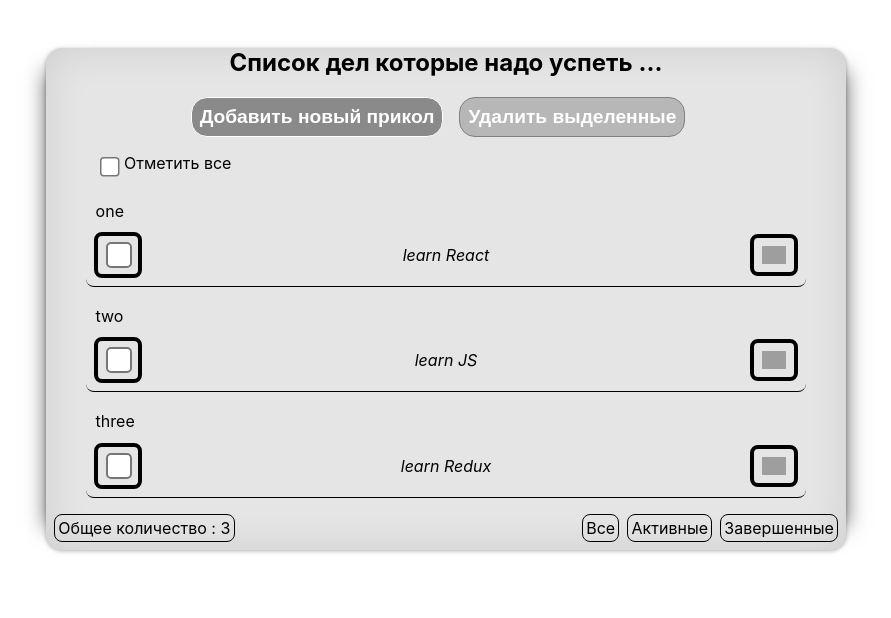
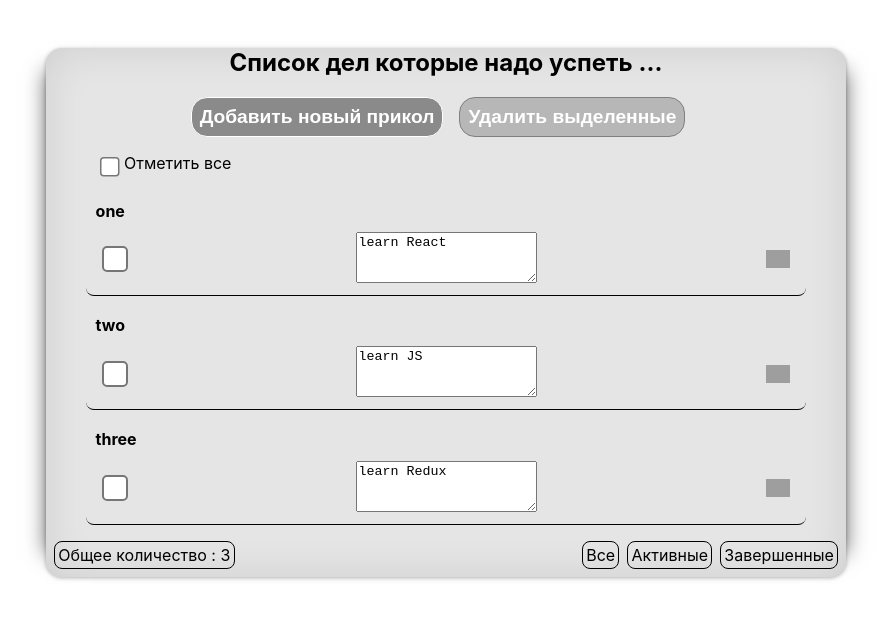
Before and after one commit to Sphinx7777/Test, a React (Create React App) app: page / in a window 1280 px wide. Both pictures are taken after a click on the element 967 px from the left and 254 px from the top of the page. Shown: the top 618 px of the page, without its empty margins (194-1085 px from the left). Built offline with nearby package versions, Linux system fonts and the light colour scheme; grey boxes are pictures that could not be loaded.

Commit message:
Refactoring

```diff
--- a/package.json
+++ b/package.json
@@ -5,6 +5,7 @@
 	"dependencies": {
 		"axios": "^0.19.0",
 		"node-sass": "^4.12.0",
+		"npm": "^6.11.3",
 		"react": "^16.9.0",
 		"react-dom": "^16.9.0",
 		"react-redux": "^7.1.1",
--- a/src/FormComponents/Input.js
+++ b/src/FormComponents/Input.js
@@ -10,13 +10,11 @@ let {input, label, type, autoFocus, typeComponent, cols, rows ,meta: { touched,
 	<div>
 		<div>
 			{typeComponent==='input' ? <input {...input} placeholder={label} type={type} autoFocus={autoFocus}/>
-			: <textarea {...input} placeholder={label} cols={cols} rows={rows}  autoFocus={autoFocus}/>}
+			: <textarea {...input} placeholder={label} cols={cols} rows={rows} autoFocus={autoFocus} />}
 
 			{touched &&
 			((error && <span>{error}</span>) ||
 				(warning && <span>{warning}</span>))}
-
-
 		</div>
 	</div>
 )
--- a/src/Redux/todoReducer.js
+++ b/src/Redux/todoReducer.js
@@ -14,7 +14,8 @@ let initialState = {
 	],
 	filterTasksStatus: null,
 	editMode: false,
-	allMark: false
+	allMark: false,
+
 
 };
 
@@ -28,14 +29,18 @@ const todoReducer = (state = initialState, action) => {
 			return {...state, editMode: action.status}
 		}
 		case REMOVE_CHANGED_TASK: {
-			return {
-				...state, tasks: state.tasks.filter(t => t.status !== true),allMark:false
+			return {...state,tasks:state.tasks.filter(t=>t.status!==true),allMark: false
 			}
 		}
 		case CHANGE_TASK: {
 			return {
-				...state, ...state.tasks.map(
-					t => t.id === action.id ? t.description = action.text : t.description)
+				...state, tasks: state.tasks.map(t => {
+					if (t.id === action.id) {
+						t.description = action.description;
+						return t;
+					}
+					return t;
+				})
 			}
 		}
 		case CHANGE_TASK_STATUS: {
@@ -51,7 +56,8 @@ const todoReducer = (state = initialState, action) => {
 		}
 		case MARK_ALL_TASKS: {
 			return {
-				...state, ...state.tasks.map(t => t.status = action.status), allMark: action.status}
+				...state, ...state.tasks.map(t => t.status = action.status), allMark: action.status
+			}
 		}
 		default:
 			return state;
@@ -61,7 +67,7 @@ const todoReducer = (state = initialState, action) => {
 
 const setNewTask = (task) => ({type: ADD_NEW_TASK, task});
 const setRemoveTask = () => ({type: REMOVE_CHANGED_TASK});
-const setChangeTask = (id, text) => ({type: CHANGE_TASK, action: {id, text}});
+const setChangeTask = (taskDesc) => ({type: CHANGE_TASK, ...taskDesc});
 const setChangeTaskStatus = (taskStatus) => ({type: CHANGE_TASK_STATUS, ...taskStatus});
 const setEditModeStatus = (status) => ({type: EDIT_MODE_STATUS, status});
 const setStatusMarkAllTasks = (status) => ({type: MARK_ALL_TASKS, status});
@@ -88,13 +94,13 @@ export const removeTask = (id) => {
 		dispatch(setRemoveTask(id));
 	}
 };
-export const changeTask = (id, text) => {
+export const changeTask = (id, description) => {
 	return (dispatch) => {
-		dispatch(setChangeTask(id, text));
+		dispatch(setChangeTask({id, description}));
 	}
 };
 export const changeTaskStatus = (id, status) => {
-	return (dispatch) => {debugger
+	return (dispatch) => {
 		dispatch(setChangeTaskStatus({id, status}));
 	}
 };
--- a/src/ToDo/FormForTask.jsx
+++ b/src/ToDo/FormForTask.jsx
@@ -6,6 +6,8 @@ import {Input} from "../FormComponents/Input";
 
 const FormForTask = (props) => {
 	const {handleSubmit, pristine, reset, submitting,onSubmit,changeStatusTaskEditForm} = props;
+
+
 	return (
 		<div className={s.formWrapper}>
 			<form onSubmit={handleSubmit(onSubmit)}>
--- a/src/ToDo/ToDo.module.scss
+++ b/src/ToDo/ToDo.module.scss
@@ -1,6 +1,7 @@
-@mixin bRad($br){
+@mixin bRad($br) {
 	border-radius: $br
 }
+
 $shad: 0 1px 4px rgba(0, 0, 0, .3),
 -23px 0 20px -23px rgba(0, 0, 0, .6),
 23px 0 20px -23px rgba(0, 0, 0, .6),
@@ -91,6 +92,8 @@ inset 0 0 40px rgba(0, 0, 0, .1);
 				margin-bottom: 1rem;
 				cursor: pointer;
 				color: white;
+
+
 				&:hover {
 					background: rgba(0, 0, 0, .2);
 					color: black;
@@ -114,6 +117,7 @@ inset 0 0 40px rgba(0, 0, 0, .1);
 				.taskName {
 					text-align: left;
 					padding: 0.2rem 0.6rem;
+					font-weight: bold;
 				}
 
 				.task {
@@ -126,40 +130,69 @@ inset 0 0 40px rgba(0, 0, 0, .1);
 					border-bottom-left-radius: 0.5rem;
 					border-bottom-right-radius: 0.5rem;
 
+					.areaWrapper {
+
+
+						.area {
+              max-width: 20rem;
+							max-height: 10rem;
+
+							@media screen and (max-width: 520px) {
+								max-width: 15rem;
+								max-height: 7rem;
+							}
+							@media screen and (max-width: 520px) {
+								max-width: 10rem;
+								max-height: 4rem;
+							}
+							@media screen and (max-width: 350px) {
+								max-width: 6rem;
+								max-height: 2rem;
+							}
+						}
+
+					}
+
+
 					.inputWrapper {
-						border: 4px solid black;
 						@include bRad (0.5rem);
 						outline: none;
-
+						&:hover {
+							background: rgba(0, 0, 0, .1);
+						}
 
 						.taskStatus {
 							display: inline-block;
 							zoom: 2;
 							cursor: pointer;
 						}
-
-						.taskStatus:hover {
-						}
 					}
-
-					.inputWrapper:hover {
-						background: rgba(0, 0, 0, .1);
-					}
-
 
 					.taskDescription {
 						display: block;
 						font-style: italic;
+						text-decoration: underline;
 					}
+
+					.taskDescription.taskDescriptionOff {
+						text-decoration: line-through;
+					}
+
+					.closeEdit {
+						color: red;
+						font-weight: bold;
+						margin-left: 0.5rem;
+					}
+
 
 					.taskEdit {
 						display: flex;
 						padding: 0.5rem;
 						@include bRad (0.5rem);
 						outline: none;
-						border: 4px solid black;
 						font-weight: bold;
 						cursor: pointer;
+
 						&:hover {
 							background: rgba(0, 0, 0, .1);
 						}
@@ -200,6 +233,7 @@ inset 0 0 40px rgba(0, 0, 0, .1);
 					outline: none;
 					margin-right: 0.5rem;
 					cursor: pointer;
+
 					&:hover {
 						background: rgba(0, 0, 0, .1);
 					}
--- a/src/ToDo/Todo.jsx
+++ b/src/ToDo/Todo.jsx
@@ -1,6 +1,7 @@
-import React from 'react'
+import React, {useState} from 'react'
 import s from './ToDo.module.scss'
 import settings from './../image/Settings.ico'
+import add from './../image/add.ico'
 import FormForTask from "./FormForTask";
 
 
@@ -9,18 +10,26 @@ const Todo = (props) => {
 		tasks, addNewTask, removeTask, changeTask,
 		changeTaskStatus, editMode, changeStatusTaskEditForm, allMark, changeStatusAllTasks
 	} = props;
-
 	let onSubmit = (e) => {
 		addNewTask({id: Math.random(), name: e.name, description: e.description, status: false})
 	};
+	let statusBtn = tasks.every(t => t.status === false);
 
-	let statusBtn = tasks.every(t => t.status === false);
+	let [editValue, setEditValue] = useState('');
+	let [editText, setEditText] = useState(false);
+
+	let setChangedText = (id) => {
+		editValue.length > 1 &&
+		changeTask(id, editValue);
+		setEditText(false);
+	};
 
 
 	return (
 		<div className={s.todoWrapper}>
 			<div className={s.todo}>
 				<div><h2>Список дел которые надо успеть ...</h2></div>
+
 				<div className={s.todoButtons}>
 					<button className={s.todoBtnAdd} onClick={() => {
 						changeStatusTaskEditForm(true)
@@ -32,24 +41,25 @@ const Todo = (props) => {
 					}}>
 						Удалить выделенные
 					</button>
-
 				</div>
 
 				{editMode && <div className={s.formForTask}>
-
 					<FormForTask onSubmit={onSubmit} changeStatusTaskEditForm={changeStatusTaskEditForm}/>
 				</div>}
+
+
 				<div className={s.allMark}>
-
 					<input className={s.allMarkCheck}
 								 onChange={(event) => {
 									 changeStatusAllTasks(event.target.checked)
-								 }} checked={allMark} type="checkbox"/>
-					Отметить все
+								 }} checked={allMark} type="checkbox"/>Отметить все
+				</div>
 
-				</div>
+
 				<div className={s.todoList}>
 					<div className={s.listWrapper}>
+
+
 						{tasks.map((t, i) => {
 							return (<div key={t.id + i}>
 									<div className={s.taskName}>{t.name}</div>
@@ -59,27 +69,39 @@ const Todo = (props) => {
 														 type="checkbox"
 														 checked={t.status}
 														 onChange={(event) => {
-															 changeTaskStatus(t.id, event.target.checked)
-														 }}
-											/>
+														 	changeTaskStatus(t.id, event.target.checked)}}/>
 										</div>
-										<span className={s.taskDescription}>{t.description}</span>
-										<span className={s.taskEdit} title='Редактировать'
-													onClick={() => {
-														console.log('Редактировать')
-													}}>
-										<img className={s.settingsIcon} src={settings} alt="Редактировать"/>
+										{!editText ? <span
+												className={!t.status ? s.taskDescription : s.taskDescription + ' ' + s.taskDescriptionOff}>
+											{t.description ? t.description : '--------------------------'}
+										</span>
+											: <div className={s.areaWrapper}>
+											<textarea className={s.area} cols='20' rows='3'
+																defaultValue={t.description} onChange={(e) => {
+												setEditValue(e.currentTarget.value)
+											}}/>
+											</div>
+										}
+										{!editText ? <span className={s.taskEdit} title='Редактировать'
+																			 onClick={() =>
+																				 setEditText(true)}>
+												<img className={s.settingsIcon} src={settings} alt="Редактировать"/>
 									</span>
+											: <span className={s.taskEdit} title='Сохранить'
+															onClick={() =>
+																setChangedText(t.id)}>
+												<img className={s.settingsIcon} src={add} alt="Сохранить"/>
+									</span>}
 									</div>
 								</div>
+							)})}
 
-							)
-						})}
+
 					</div>
 				</div>
 
+
 				<div className={s.footer}>
-
 					<div className={s.allCount}>Общее количество : {tasks.length}</div>
 					<div className={s.filter}>
 						<div className={s.filterItem} onClick={() => {
@@ -96,11 +118,11 @@ const Todo = (props) => {
 						</div>
 					</div>
 				</div>
+
+
 			</div>
 		</div>
-
 	)
-
 };
 
 export default Todo;
```
Also changed, not shown: 1 other file (tests, documents, lock files or other folders).
